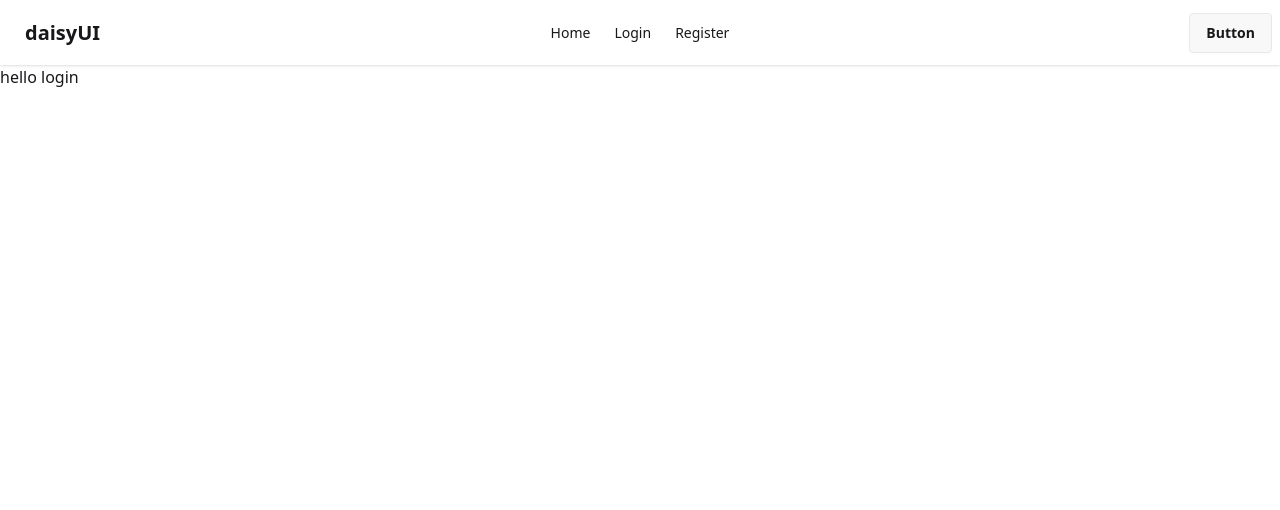
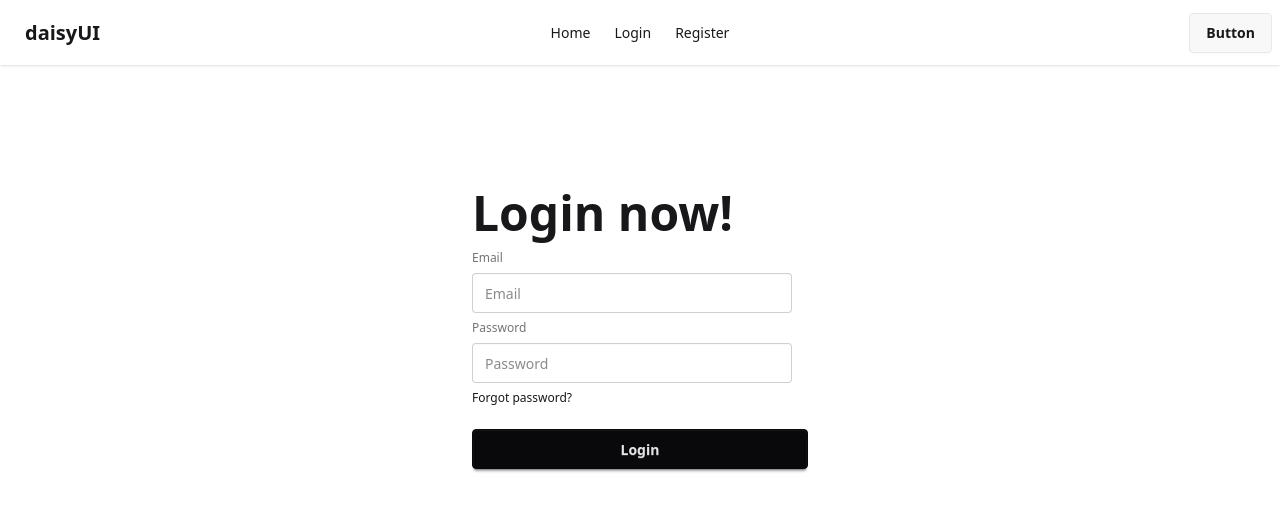
Before and after one commit to hurayrakhan/auth-integration, a React (Vite) app: page /login in a window 1280 px wide. Shown: the top 510 px of the page. Built offline with nearby package versions, Linux system fonts and the light colour scheme.

Commit message:
added login form

```diff
--- a/src/pages/Login.jsx
+++ b/src/pages/Login.jsx
@@ -2,9 +2,21 @@ import React from 'react';
 
 const Login = () => {
     return (
-        <div>
-            hello login
+
+        <div className='place-items-center mt-25'>
+            <div className="card-body min-w-sm">
+                <h1 className="text-5xl font-bold">Login now!</h1>
+                <fieldset className="fieldset">
+                    <label className="label">Email</label>
+                    <input type="email" className="input" placeholder="Email" />
+                    <label className="label">Password</label>
+                    <input type="password" className="input" placeholder="Password" />
+                    <div><a className="link link-hover">Forgot password?</a></div>
+                    <button className="btn btn-neutral mt-4">Login</button>
+                </fieldset>
+            </div>
         </div>
+
     );
 };
 
```
